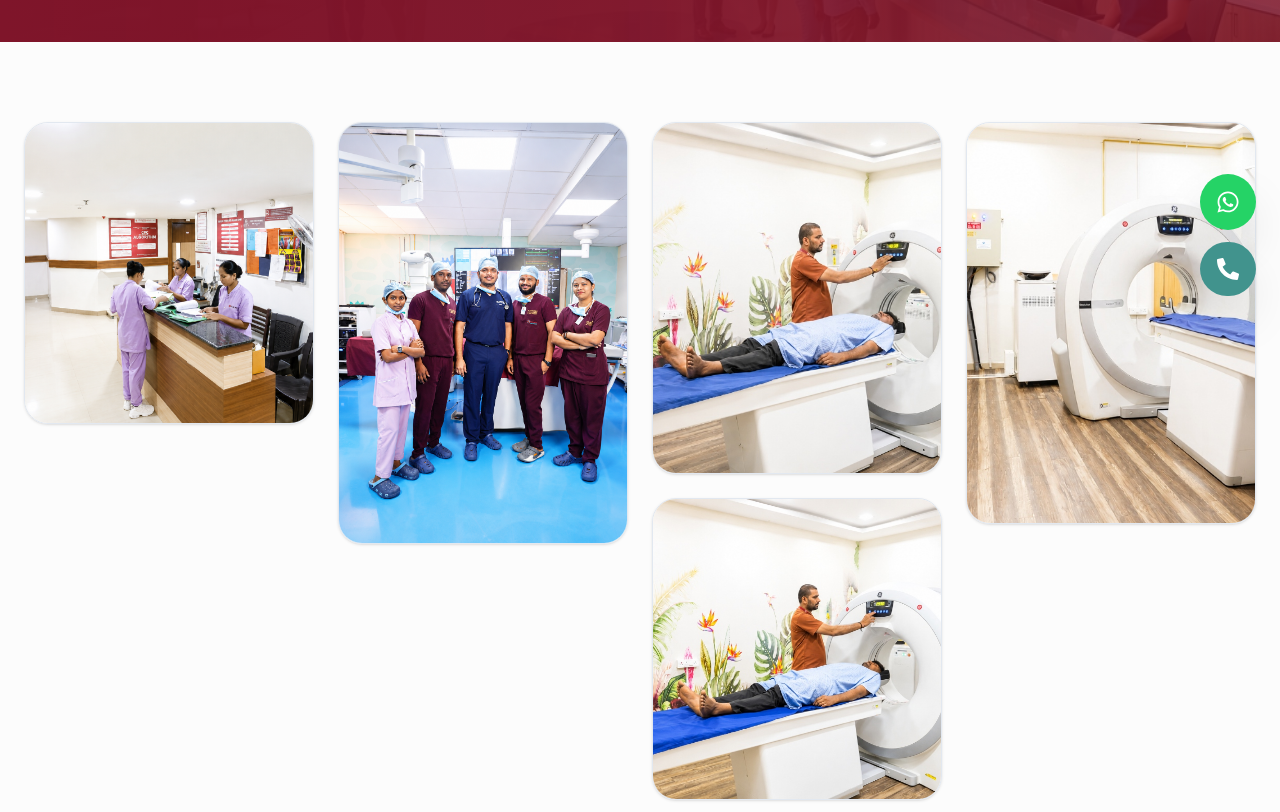
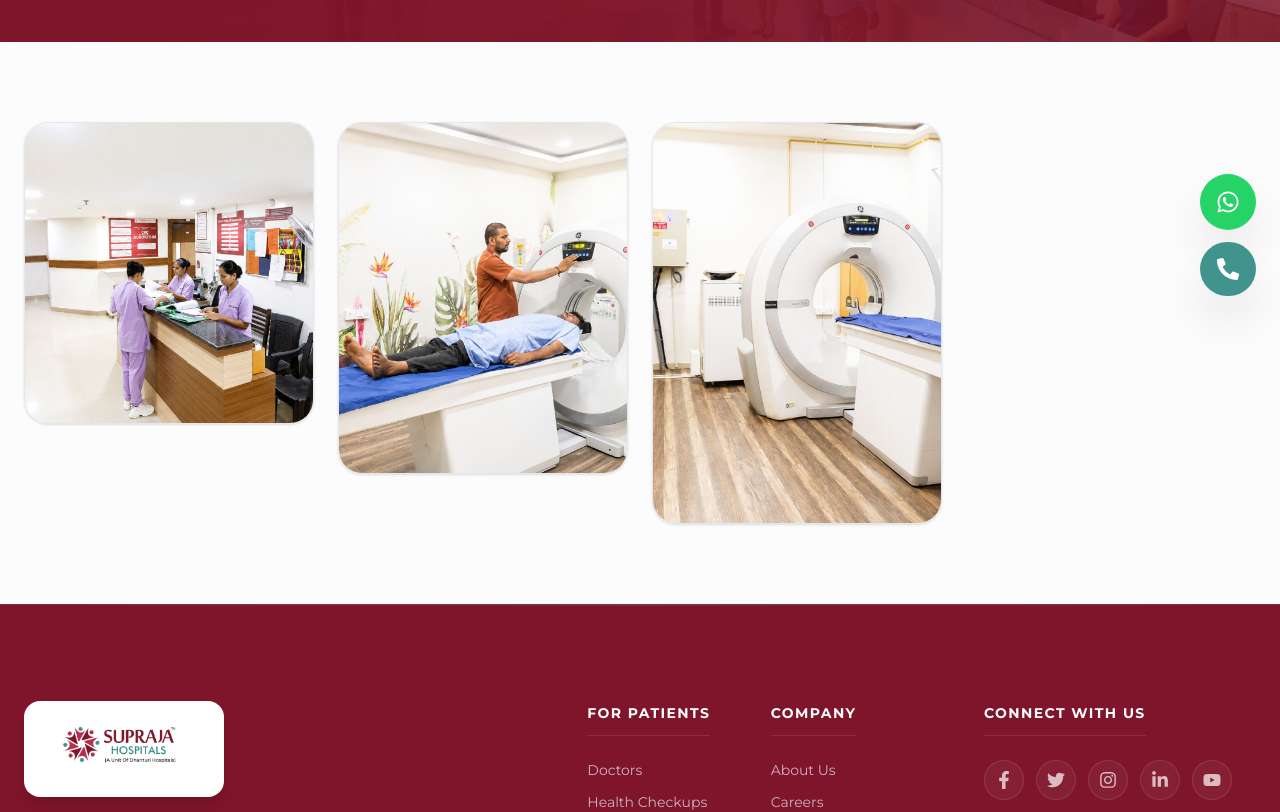
Before and after one commit to ksdnfaiw/supraja-hospitals, a Next.js app: page /gallery in a window 1280 px wide. Shown: the part 480-1292 px from the top of the page. Built offline with nearby package versions, Linux system fonts and the light colour scheme.

Commit message:
feat: add interactive hospital gallery page with masonry layout and image lightbox functionality

```diff
--- a/src/app/gallery/page.tsx
+++ b/src/app/gallery/page.tsx
@@ -15,24 +15,12 @@ export default function GalleryPage() {
     },
     {
       id: 2,
-      url: "/images/home_about_team.png",
-      title: "Our Dedicated Team",
-      height: "h-[420px]"
-    },
-    {
-      id: 3,
       url: "/images/gallery/gallery-3.jpg",
       title: "CT Scan Facility",
       height: "h-[350px]"
     },
     {
-      id: 4,
-      url: "/images/gallery/gallery-4.jpg",
-      title: "CT Scan Procedure",
-      height: "h-[300px]"
-    },
-    {
-      id: 5,
+      id: 3,
       url: "/images/gallery/gallery-5.jpg",
       title: "Advanced Radiology",
       height: "h-[400px]"
```
